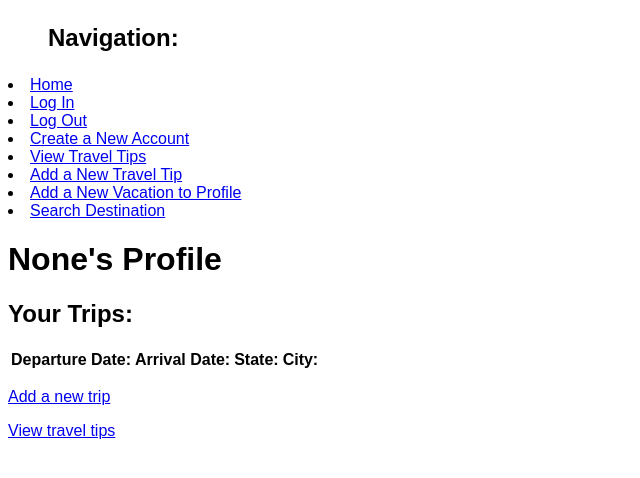
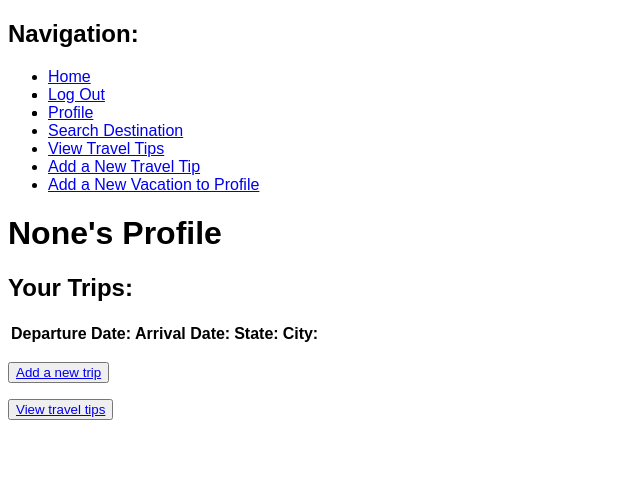
Before and after one commit to rubywaddell/project_travel_web_app, a Flask app: a page that uses templates/base.html in a window 1280 px wide. Shown: the top 478 px of the page, without its empty margins (0-640 px from the left). Run offline with Flask 2, Linux system fonts and the light colour scheme; the visitor is signed in with stand-in values (Sample User, id 1); data comes from the database, SQL or seed files in the repository; data that the repository does not hold is empty.

Commit message:
Complete AJAX function to change navigation links depending on if user is logged in or not, WIP: profile route is not connecting to base.html correctly, need to look into it

```diff
--- a/server.py
+++ b/server.py
@@ -33,7 +33,11 @@ def check_session_for_user():
     if session == {}:
         return "False"
     else:
-        return "True"
+        username = session["logged_in_username"]
+        print("\n"*2)
+        print("Username hopefully from session\n", username)
+        print("\n"*2)
+        return username
 
 #=================================================LOGIN ROUTE FUNCTIONS=================================================
 @app.route("/login")
--- a/static/js/login.js
+++ b/static/js/login.js
@@ -16,13 +16,15 @@ const checkPassword = (evt) => {
         if (response === "Username not recognized, please create an account"){
             $('#login-msg-div').html(
                 `<p>Username not recognized, please check the spelling or create an account</p>
-                <p><button href='/create_account' class='btn btn-primary'>Create Account</button></p>`
+                <p><button type="button" class='btn btn-primary'><a href="/create_account">Create Account</a></button></p>`
                 );
 
         }else if (response === "Incorrect password"){
             $('#login-msg-div').text('Incorrect password, please try again');
+        }else{
+            $('#login-submit-input').unbind("click")
         }
     });
 };
 
-$('#login-submit-input').on('click', checkPassword);
+$('#login-submit-input').bind('click', checkPassword);
--- a/static/js/navigation_bar.js
+++ b/static/js/navigation_bar.js
@@ -0,0 +1,17 @@
+"use strict";
+
+console.log("JS connected")
+
+$.get("/check_session", response => {
+    if (response === "False"){
+        console.log("Not logged in");
+    }else{
+        console.log("Logged in")
+        console.log(response);
+        $('#login-link').html(`<li id="logout-link"><a href="/logout">Log Out</a></li>`);
+        $('#create-account-link').html(`<li id="view-profile-link"><a href="/profile/${response}">Profile</a></li>`);
+        $('#navigation-links-list').append(`
+        <li id="add-tip-link"><a href="/create_tip">Add a New Travel Tip</a></li>
+        <li id="add-vacation-link"><a href="/create_vacation">Add a New Vacation to Profile</a></li>`);
+    }
+});
--- a/templates/base.html
+++ b/templates/base.html
@@ -4,18 +4,25 @@
         <title>{% block title %}TITLE GOES HERE{% endblock %}</title>
         <link rel="stylesheet" type="text/css" href="static/css/stylesheet.css">
         <!-- Script tags will go here when complete -->
+        <script src="http://code.jquery.com/jquery.js"></script>
+        <script src="static/js/navigation_bar.js"></script>
     </head>
+
     <body>
 
-        <h2><ul>Navigation:</ul></h2>
-            <li><a href="/">Home</a></li>
-            <li><a href="/login">Log In</a></li>
-            <li><a href="/logout">Log Out</a></li>
-            <li><a href="/create_account">Create a New Account</a></li>
-            <li><a href="/view_travel_tips">View Travel Tips</a></li>
-            <li><a href="/create_tip">Add a New Travel Tip</a></li>
-            <li><a href="/create_vacation">Add a New Vacation to Profile</a></li>
-            <li><a href="/search_destination">Search Destination</a></li>
+        <h2>Navigation:</h2>
+        <ul id="navigation-links-list">
+            <li id="homepage-link"><a href="/">Home</a></li>
+            <li id="login-link"><a href="/login">Log In</a></li>
+            <!-- When user is logged in, login link becomes log out -->
+            <!-- <li id="logout-link"><a href="/logout">Log Out</a></li> -->
+            <li id="create-account-link"><a href="/create_account">Create a New Account</a></li>
+            <li id="search=destination=link"><a href="/search_destination">Search Destination</a></li>
+            <li id="view-tips-link"><a href="/view_travel_tips">View Travel Tips</a></li>
+            <!-- When user is logged in, links to add tips and vacations are added to navigation -->
+            <!-- <li id="add-tip-link"><a href="/create_tip">Add a New Travel Tip</a></li> -->
+            <!-- <li id="add-vacation-link"><a href="/create_vacation">Add a New Vacation to Profile</a></li> -->
+        </ul>
         <p></p>
         {% for msg in get_flashed_messages() %}
             <div class="flashed-messages">{{ msg }}</div>
@@ -24,7 +31,4 @@
         {% block content %}CONTENT GOES HERE{% endblock %}
     </body>
 
-    <script src="http://code.jquery.com/jquery.js"></script>
-    <script src="static/js/navigation_bar.js"></script>
-
 </html>
--- a/templates/profile.html
+++ b/templates/profile.html
@@ -26,7 +26,9 @@
 
 </table>
 
-<p><a href="/create_vacation">Add a new trip</a></p>
-<p><a href="/view_travel_tips">View travel tips</a></p>
+<p></p>
+<button class="btn btn-primary" type="button"><a href="/create_vacation">Add a new trip</a></button>
+<p></p>
+<button class="btn btn-primary" type="button"><a href="/view_travel_tips">View travel tips</a></button>
 
 {% endblock %}
--- a/templates/search_destination_page.html
+++ b/templates/search_destination_page.html
@@ -30,7 +30,7 @@
 </form>
 </div>
 
-<script src="http://code.jquery.com/jquery.js"></script>
-<script src="/static/search_destination.js"></script>
+<!-- <script src="http://code.jquery.com/jquery.js"></script>
+<script src="/static/search_destination.js"></script> -->
 
 {% endblock %}
```
Also changed, not shown: static/js/search_destination.js (deleted, +0 -26 lines).
